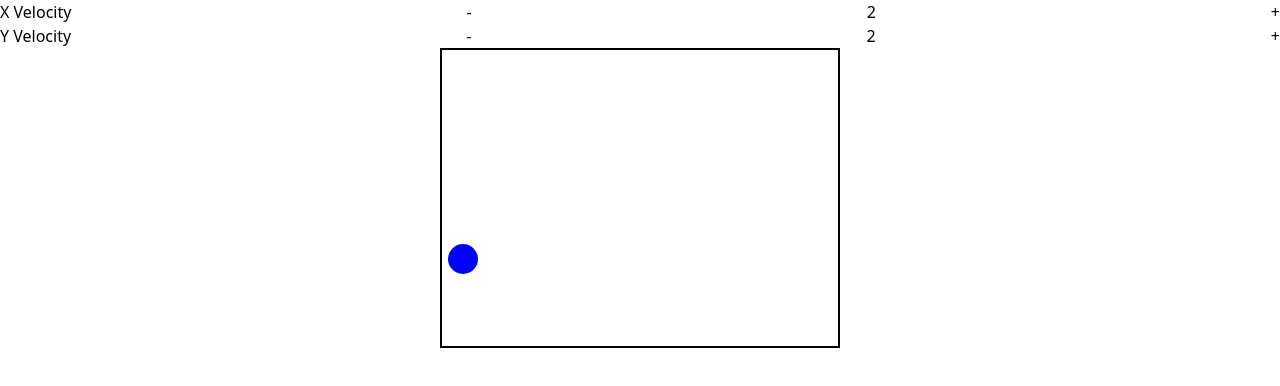
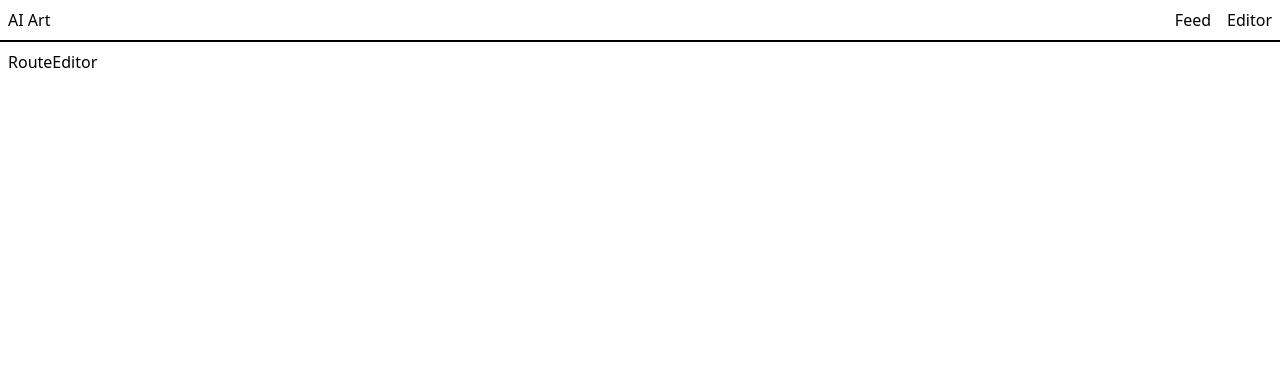
Before and after one commit to danielgavidia/fractal-ai-art, a React (Vite) app in the folder frontend/: page /editor in a window 1280 px wide. Shown: the top 386 px of the page. Built offline with nearby package versions, Linux system fonts and the light colour scheme.

Commit message:
Added logic for basic router with Root, RouteEditor and RouteFeed routes

```diff
--- a/frontend/src/main.tsx
+++ b/frontend/src/main.tsx
@@ -1,10 +1,35 @@
 // import { StrictMode } from "react";
+import "./index.css";
+
 import { createRoot } from "react-dom/client";
-import App from "./App.tsx";
-import "./index.css";
+import { createBrowserRouter, RouterProvider } from "react-router-dom";
+import Root from "./routes/Root.tsx";
+import RouteFeed from "./routes/RouteFeed.tsx";
+import RouteEditor from "./routes/RouteEditor.tsx";
+
+const router = createBrowserRouter([
+	{
+		path: "/",
+		element: <Root />,
+		children: [
+			{
+				path: "/",
+				element: <RouteFeed />,
+			},
+			{
+				path: "/feed",
+				element: <RouteFeed />,
+			},
+			{
+				path: "/editor",
+				element: <RouteEditor />,
+			},
+		],
+	},
+]);
 
 createRoot(document.getElementById("root")!).render(
 	// <StrictMode>
-	<App />
+	<RouterProvider router={router} />
 	// </StrictMode>
 );
--- /dev/null
+++ b/frontend/src/routes/Root.tsx
@@ -0,0 +1,25 @@
+import { Outlet, useNavigate } from "react-router-dom";
+
+const Root = () => {
+	const navigate = useNavigate();
+	return (
+		<div className="w-full">
+			<nav className="w-full flex border-b-2 border-black">
+				<button onClick={() => navigate("/feed")} className="flex-1 text-left p-2">
+					AI Art
+				</button>
+				<button onClick={() => navigate("/feed")} className="p-2">
+					Feed
+				</button>
+				<button onClick={() => navigate("/editor")} className="p-2">
+					Editor
+				</button>
+			</nav>
+			<div className="p-2 w-full">
+				<Outlet />
+			</div>
+		</div>
+	);
+};
+
+export default Root;
--- /dev/null
+++ b/frontend/src/routes/RouteEditor.tsx
@@ -0,0 +1,5 @@
+const RouteEditor = () => {
+	return <div>RouteEditor</div>;
+};
+
+export default RouteEditor;
--- /dev/null
+++ b/frontend/src/routes/RouteFeed.tsx
@@ -0,0 +1,5 @@
+const RouteFeed = () => {
+	return <div>RouteFeed</div>;
+};
+
+export default RouteFeed;
```
